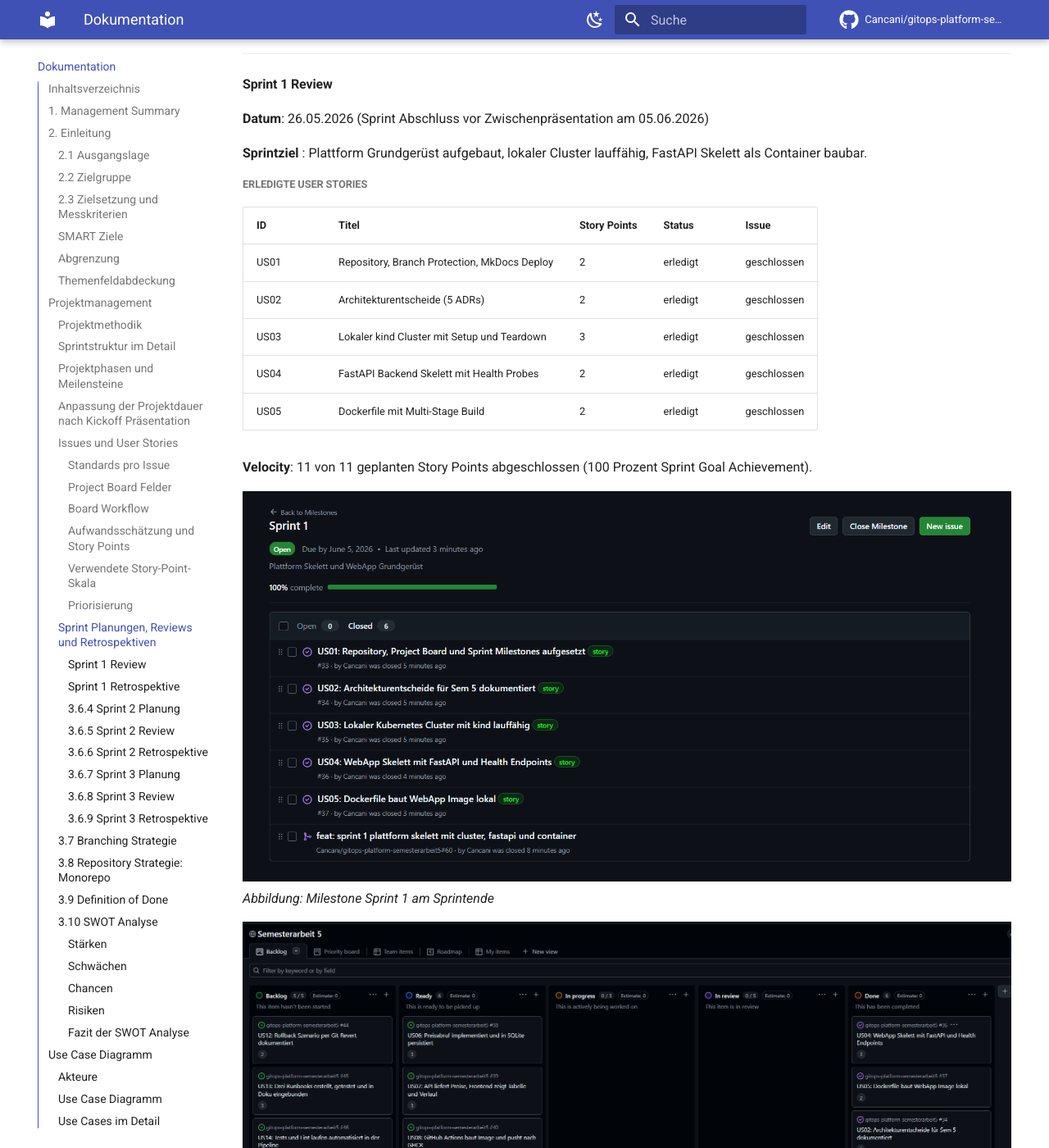
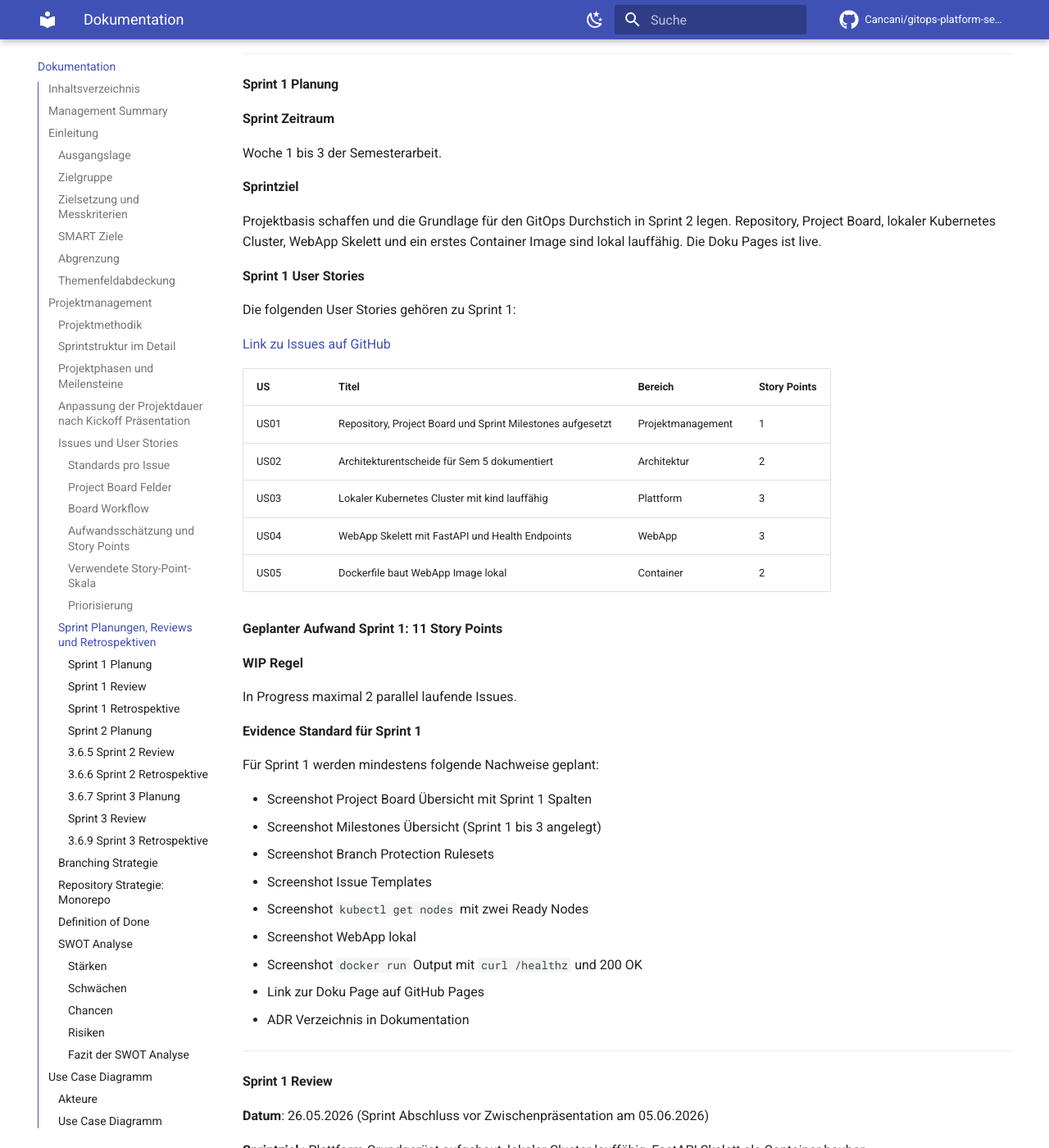
Before and after one commit to Cancani/gitops-platform-semesterarbeit5, an MkDocs documentation site: the page built from docs/dokumentation.md, in a window 1280 px wide and 1400 px high, scrolled down 12808 px. Shown: the whole window at 82% size. Built offline with MkDocs 1.6.1 and Material for MkDocs 9.7.7, drawn with Linux system fonts in a browser that asks for light colours; comment, search, counter and statistics services are not loaded; some of the changed text lies outside the part shown.

Commit message:
docs: Sprint 1 Planung und Retrospetkive bearbeitet. Verschiedene Korrekturen in der Doku

````diff
--- a/docs/dokumentation.md
+++ b/docs/dokumentation.md
@@ -19,11 +19,11 @@
 
 - [Semesterarbeit 5: Aufbau einer GitOps basierten Kubernetes Plattform mit Preisüberwachungs WebApp](#semesterarbeit-5-aufbau-einer-gitops-basierten-kubernetes-plattform-mit-preisüberwachungs-webapp)
   - [Inhaltsverzeichnis](#inhaltsverzeichnis)
-  - [1. Management Summary](#1-management-summary)
-  - [2. Einleitung](#2-einleitung)
-    - [2.1 Ausgangslage](#21-ausgangslage)
-    - [2.2 Zielgruppe](#22-zielgruppe)
-    - [2.3 Zielsetzung und Messkriterien](#23-zielsetzung-und-messkriterien)
+  - [Management Summary](#management-summary)
+  - [Einleitung](#einleitung)
+    - [Ausgangslage](#ausgangslage)
+    - [Zielgruppe](#zielgruppe)
+    - [Zielsetzung und Messkriterien](#zielsetzung-und-messkriterien)
     - [SMART Ziele](#smart-ziele)
     - [Abgrenzung](#abgrenzung)
     - [Themenfeldabdeckung](#themenfeldabdeckung)
@@ -40,6 +40,7 @@
       - [Verwendete Story-Point-Skala](#verwendete-story-point-skala)
       - [Priorisierung](#priorisierung)
     - [Sprint Planungen, Reviews und Retrospektiven](#sprint-planungen-reviews-und-retrospektiven)
+      - [Sprint 1 Planung](#sprint-1-planung)
       - [Sprint 1 Review](#sprint-1-review)
         - [Erledigte User Stories](#erledigte-user-stories)
         - [Demo-fähige Artefakte](#demo-fähige-artefakte)
@@ -53,16 +54,16 @@
         - [More of (mehr davon)](#more-of-mehr-davon)
         - [Less of (weniger davon)](#less-of-weniger-davon)
         - [Risikobewertung am Sprint 1 Ende (siehe Risikomatrix)](#risikobewertung-am-sprint-1-ende-siehe-risikomatrix)
-      - [3.6.4 Sprint 2 Planung](#364-sprint-2-planung)
+      - [Sprint 2 Planung](#sprint-2-planung)
       - [3.6.5 Sprint 2 Review](#365-sprint-2-review)
       - [3.6.6 Sprint 2 Retrospektive](#366-sprint-2-retrospektive)
       - [3.6.7 Sprint 3 Planung](#367-sprint-3-planung)
-      - [3.6.8 Sprint 3 Review](#368-sprint-3-review)
+      - [Sprint 3 Review](#sprint-3-review)
       - [3.6.9 Sprint 3 Retrospektive](#369-sprint-3-retrospektive)
-    - [3.7 Branching Strategie](#37-branching-strategie)
-    - [3.8 Repository Strategie: Monorepo](#38-repository-strategie-monorepo)
-    - [3.9 Definition of Done](#39-definition-of-done)
-    - [3.10 SWOT Analyse](#310-swot-analyse)
+    - [Branching Strategie](#branching-strategie)
+    - [Repository Strategie: Monorepo](#repository-strategie-monorepo)
+    - [Definition of Done](#definition-of-done)
+    - [SWOT Analyse](#swot-analyse)
       - [Stärken](#stärken)
       - [Schwächen](#schwächen)
       - [Chancen](#chancen)
@@ -129,9 +129,9 @@ Die Arbeit zeigt anhand eines praxisnahen Use Cases, wie zentrale Cloud Native K
 
 ---
 
-## 2. Einleitung
-
-### 2.1 Ausgangslage
+## Einleitung
+
+### Ausgangslage
 
 Containerisierte Anwendungen werden in vielen Umgebungen noch manuell oder nur teilweise automatisiert bereitgestellt. Daraus ergeben sich typische Probleme:
 
@@ -143,7 +143,7 @@ Containerisierte Anwendungen werden in vielen Umgebungen noch manuell oder nur t
 
 GitOps adressiert diese Probleme, indem der Soll Zustand der Plattform und der Anwendung in einem Git Repository definiert wird. Ein Operator wie Argo CD synchronisiert diesen Zustand automatisch in den Cluster und meldet Abweichungen.
 
-### 2.2 Zielgruppe
+### Zielgruppe
 
 Diese Dokumentation richtet sich an:
 
@@ -151,7 +151,7 @@ Diese Dokumentation richtet sich an:
 - spätere Studierende, die einen vergleichbaren Plattformaufbau als Referenz nutzen wollen,
 - den Autor selbst als Nachschlagewerk im Betrieb der Plattform.
 
-### 2.3 Zielsetzung und Messkriterien
+### Zielsetzung und Messkriterien
 
 | Nr. | Ziel | Messkriterium |
 |----|------|---------------|
@@ -245,7 +245,7 @@ Die Entscheidung für ein iteratives Vorgehen basiert auf folgenden Punkten:
 - Abgleich gegen Sprintziel
 - Zwischenpräsentationen mit Dozenten am Ende von Sprint 1 und Sprint 2 zur Qualitätssicherung
 - Bewertung der Zielerreichung und Identifikation von Verbesserungspotenzialen
-- Evidence Pflicht, Screenshots und Links werden direkt pro Sprint Review dokumentiert
+- Evidence Pflicht, Screenshots und Links werden direkt in der technischen Dokumentation platziert
 
 **Sprint Retrospektive:**
 
@@ -385,6 +385,54 @@ Die nachfolgenden Abschnitte dokumentieren den vollständigen Projektverlauf und
 
 ---
 
+#### Sprint 1 Planung
+
+**Sprint Zeitraum**
+
+Woche 1 bis 3 der Semesterarbeit.
+
+**Sprintziel**
+
+Projektbasis schaffen und die Grundlage für den GitOps Durchstich in Sprint 2 legen. Repository, Project Board, lokaler Kubernetes Cluster, WebApp Skelett und ein erstes Container Image sind lokal lauffähig. Die Doku Pages ist live.
+
+
+**Sprint 1 User Stories**
+
+Die folgenden User Stories gehören zu Sprint 1:
+
+[Link zu Issues auf GitHub](https://github.com/Cancani/gitops-platform-semesterarbeit5/milestone/1)
+
+| US | Titel | Bereich | Story Points |
+| --- | --- | --- | --- |
+| US01 | Repository, Project Board und Sprint Milestones aufgesetzt | Projektmanagement | 1 |
+| US02 | Architekturentscheide für Sem 5 dokumentiert | Architektur | 2 |
+| US03 | Lokaler Kubernetes Cluster mit kind lauffähig | Plattform | 3 |
+| US04 | WebApp Skelett mit FastAPI und Health Endpoints | WebApp | 3 |
+| US05 | Dockerfile baut WebApp Image lokal | Container | 2 |
+
+**Geplanter Aufwand Sprint 1:** **11 Story Points**
+
+**WIP Regel**
+
+In Progress maximal 2 parallel laufende Issues.
+
+**Evidence Standard für Sprint 1**
+
+Für Sprint 1 werden mindestens folgende Nachweise geplant:
+
+- Screenshot Project Board Übersicht mit Sprint 1 Spalten
+- Screenshot Milestones Übersicht (Sprint 1 bis 3 angelegt)
+- Screenshot Branch Protection Rulesets
+- Screenshot Issue Templates
+- Screenshot `kubectl get nodes` mit zwei Ready Nodes
+- Screenshot WebApp lokal
+- Screenshot `docker run` Output mit `curl /healthz` und 200 OK
+- Link zur Doku Page auf GitHub Pages
+- ADR Verzeichnis in Dokumentation
+
+
+---
+
 #### Sprint 1 Review
 
 **Datum**: 26.05.2026 (Sprint Abschluss vor Zwischenpräsentation am 05.06.2026)
@@ -404,10 +452,10 @@ Die nachfolgenden Abschnitte dokumentieren den vollständigen Projektverlauf und
 **Velocity**: 11 von 11 geplanten Story Points abgeschlossen (100 Prozent Sprint Goal Achievement).
 
 ![Milestone Sprint 1 Sprintende](./img/sprint1ende.png)
-*Abbildung: Milestone Sprint 1 am Sprintende*
+<small><em>Abbildung : Milestone Sprint 1 Ende</em></small>
 
 ![Project Board Sprint 1 Sprintende](./img/sprint1ende2.png)
-*Abbildung: Projectboard Sprint 1 am Sprintende*
+<small><em>Abbildung : Projectboard Sprint 1 Ende</em></small>
 
 ##### Demo-fähige Artefakte
 
@@ -453,6 +501,9 @@ Die Sprint 1 Ergebnisse werden in der Zwischenpräsentation am 05.06.2026 dem Fa
 
 Die Retrospektive folgt dem Starfish Modell. Beobachtungen aus Sprint 1 werden in fünf Kategorien einsortiert und in konkrete Aktionen für Sprint 2 überführt.
 
+![Starfish Retro Sprint 1](./img/starfishretrosprint1.png)
+<small><em>Abbildung : Sprint 1 Starfish Retrospektive</em></small>
+
 ##### Keep (lief gut)
 
 - **Doku parallel zum Code**: Jede Story hatte ein Doku Update im selben PR. R10 (Doku rückständig) ist dadurch in Sprint 1 nicht eingetreten. Die Massnahme aus der Sprint 1 Planung wirkt nachweisbar.
@@ -466,16 +517,16 @@ Die Retrospektive folgt dem Starfish Modell. Beobachtungen aus Sprint 1 werden i
 
 ##### Start (sollte ab jetzt gemacht werden)
 
-- **Self Review Checkliste vor jedem PR**: Filename Konvention, Funktion vor Style, Doku aktualisiert. Drei Minuten Investition, spart Nacharbeit-PRs.
+- **Self Review Checkliste vor jedem PR**: Filename Konvention, Funktion vor Style.
 
 ##### More of (mehr davon)
 
-- **Lokale Smoke Tests im PR Body dokumentieren**: Bei jeder Story die getesteten Befehle und erwarteten Ausgaben als Belegtabelle im PR. Erleichtert Self Review und liefert direkt Material für die Runbooks in Sprint 3.
+- **Lokale Smoke Tests im PR Body dokumentieren**: Bei jeder Story die getesteten Befehle und erwarteten Ausgaben  im PR. Erleichtert Self Review und liefert direkt Material für die Runbooks in Sprint 3.
 - **ADR Verweise im Code und in der Doku**: Mehr Querverlinkungen zwischen Dokumentation und ADR, damit der "warum"-Faden überall sichtbar ist.
 
 ##### Less of (weniger davon)
 
-
+- **kleine Pull Requests**: grosse Pull Requests durchführen mit mehreren Commits damit alle Commits einfacher nachverfolgbar sind pro Sprint.
 
 ##### Risikobewertung am Sprint 1 Ende (siehe Risikomatrix)
 
@@ -490,7 +541,7 @@ Die Retrospektive folgt dem Starfish Modell. Beobachtungen aus Sprint 1 werden i
 
 ---
 
-#### 3.6.4 Sprint 2 Planung
+#### Sprint 2 Planung
 
 **Sprint Zeitraum**
 
@@ -510,6 +561,7 @@ GitOps Durchstich. Push auf `main` führt automatisch zu Build, Push, Sync und D
 - Liveness und Readiness Probes
 
 ![Sprint2: Milestones und Issues](./img/image-2.png)
+<small><em>Abbildung : Sprint 2 Milestone und Issues</em></small>
 
 **Sprint 2 User Stories**
 
@@ -635,6 +687,7 @@ Plattform und Dokumentation sind prüfbar abgeschlossen. Rollback Szenario ist n
 - Generalprobe der Schlussdemo
 
 ![Sprint 3: Milestone und Issues](./img/image-3.png)
+<small><em>Abbildung : Sprint 3 Milestones und Issues</em></small>
 
 **Sprint 3 User Stories**
 
@@ -670,7 +723,7 @@ Für Sprint 3 werden mindestens folgende Nachweise geplant:
 
 ---
 
-#### 3.6.8 Sprint 3 Review
+#### Sprint 3 Review
 
 **Review Ergebnis**
 
@@ -732,7 +785,7 @@ _Gesamtfazit zum Projektmanagement über alle drei Sprints. Was hat die Methodik
 
 ---
 
-### 3.7 Branching Strategie
+### Branching Strategie
 
 Bewusst einfach gehalten, passend für ein Einpersonen Projekt mit Nachweisanspruch.
 
@@ -751,7 +804,7 @@ Branch Protection ist über GitHub Rulesets umgesetzt:
 | `develop` | keine Löschung, kein Force Push |
 | `gh-pages` | keine Löschung (Force Push erlaubt, da MkDocs gh-deploy ihn benötigt) |
 
-### 3.8 Repository Strategie: Monorepo
+### Repository Strategie: Monorepo
 
 Es wurde zwischen Monorepo und mehreren Repositories abgewogen.
 
@@ -765,7 +818,7 @@ Es wurde zwischen Monorepo und mehreren Repositories abgewogen.
 
 **Entscheid:** Monorepo. Code, Helm Chart, Argo CD Application und Dokumentation liegen in einem Repository. Argo CD beobachtet `helm/price-watch`. Die Anwendung wird im selben Repository entwickelt, wodurch der Lifecycle transparent ist.
 
-### 3.9 Definition of Done
+### Definition of Done
 
 Eine User Story gilt als erledigt, wenn:
 
@@ -776,7 +829,7 @@ Eine User Story gilt als erledigt, wenn:
 5. wo sinnvoll, Tests oder Lint Schritte in der Pipeline grün sind,
 6. wo zutreffend, Argo CD die Application im Status `Synced, Healthy` zeigt.
 
-### 3.10 SWOT Analyse
+### SWOT Analyse
 
 Eine SWOT Analyse hilft, das Projekt aus vier Perspektiven einzuschätzen und Massnahmen für die Sprint Planung abzuleiten.
 
@@ -1432,6 +1485,15 @@ Das Setup Skript prüft diese Voraussetzungen beim Start und meldet fehlende Too
 
 Das Setup Skript ist idempotent: Wenn der Cluster bereits existiert, wird er nicht neu erstellt, sondern nur der `kubectl` Kontext gesetzt und der aktuelle Status angezeigt. Damit ist mehrfaches Ausführen gefahrlos möglich (Massnahme zu Risiko R3).
 
+![Cluster starten mit Skript](img/setup_cluster1.png)
+<small><em>Abbildung : Starten des Clusters lokal</em></small>
+
+![alt text](img/setup_cluster2.png)
+<small><em>Abbildung : Status Cluster</em></small>
+
+![alt text](img/setup_cluster3.png)
+<small><em>Abbildung : Cluster Info nach Start</em></small>
+
 #### Verifikation nach Setup
 
 Nach erfolgreichem Setup zeigt `kubectl get nodes` beide Nodes im Status `Ready`:
@@ -1443,7 +1505,7 @@ gitops-platform-control-plane     Ready    control-plane   1m    v1.31.x
 gitops-platform-worker            Ready    <none>          1m    v1.31.x
 ```
 
-Sind beide Nodes `Ready`, ist das Messkriterium aus Ziel 1 (Kapitel 2.3) erfüllt. Falls ein Node im Status `NotReady` hängt, siehe das Runbook "kind Cluster Nodes nicht Ready" (Kapitel 8, folgt in Sprint 3).
+Sind beide Nodes `Ready`, ist das Messkriterium aus Ziel 1 (Kapitel 2.3) erfüllt.
 
 ### Backend Anwendung (FastAPI)
 
@@ -1487,6 +1549,9 @@ pip install -r requirements.txt
 uvicorn main:app --reload --host 0.0.0.0 --port 8000
 ```
 
+![Ausführung App](img/backendapp1.png)
+<small><em>Abbildung : Ausführung der App lokal</em></small>
+
 Der Server reagiert auf Code-Änderungen mit Auto-Reload, was die Iteration beim Skelett Aufbau und beim späteren Anbinden der Datenbank in Sprint 2 beschleunigt.
 
 #### Health Probes
@@ -1497,6 +1562,9 @@ Die beiden Health Endpoints werden in Sprint 2 als Kubernetes Liveness und Readi
 - `/ready` antwortet, sobald der Service Anfragen annehmen kann. Im Skelett immer "ready", in Sprint 2 wird hier zusätzlich die SQLite Verbindung geprüft (siehe [ADR-003](#44-adr-003-sqlite-statt-postgresql-als-datenbank)). Diese Probe entscheidet, ob ein Pod Traffic vom Service erhält (Readiness Probe).
 
 Die Trennung in zwei Probes folgt der Kubernetes Best Practice und vermeidet, dass langsame Initialisierungen (zum Beispiel ein Schema-Load in Sprint 2) zu falschen Pod Restarts führen.
+
+![Health Probes](img/backend2.png)
+<small><em>Abbildung : Healthpoints App</em></small>
 
 ### Containerisierung (Dockerfile)
 
@@ -1557,26 +1625,27 @@ curl http://localhost:8000/api/prices
 # Erwartet: {"prices":[]}
 ```
 
+![Docker build](img/docker1.png)
+<small><em>Abbildung : Docker ¨Build ausführung</em></small>
+
+![Docker run](img/docker2.png)
+<small><em>Abbildung : Docker run ausführung</em></small>
+
+![Endpoint Check](img/docker3.png)
+<small><em>Abbildung : Endpoint checks</em></small>
+
 Der HEALTHCHECK wird vom Docker Daemon automatisch ausgeführt. Status prüfen mit:
 
 ```bash
 docker ps
-# Spalte STATUS zeigt "Up X seconds (healthy)" sobald der Check positiv war
 ```
+![Docker Container Status](img/docker4.png)
+<small><em>Abbildung : Docker Container Status</em></small>
 
 Image Grösse prüfen:
 
 ```bash
 docker images price-watch-backend
-# Erwartet: rund 150 MB
 ```
-
-#### Image in kind Cluster laden
-
-Solange noch keine CI Pipeline existiert (kommt in Sprint 2, US14), kann das lokal gebaute Image direkt in den kind Cluster geladen werden (siehe [ADR-002](#43-adr-002-lokaler-cluster-mit-kind-statt-minikube)):
-
-```bash
-kind load docker-image price-watch-backend:dev --name gitops-platform
-```
-
-Damit ist das Image im Cluster verfügbar, ohne über eine Registry gehen zu müssen. Ab Sprint 2 wird dieser Schritt durch die CI Pipeline (Build und Push nach GHCR) und Argo CD Sync ersetzt.
+![Image Grösse](img/docker5.png)
+<small><em>Abbildung : Docker Image Grösse</em></small>
````
Also changed, not shown: other parts of docs/dokumentation.md (+4 -5 lines), docs/img/starfishretrosprint1.png (added).
